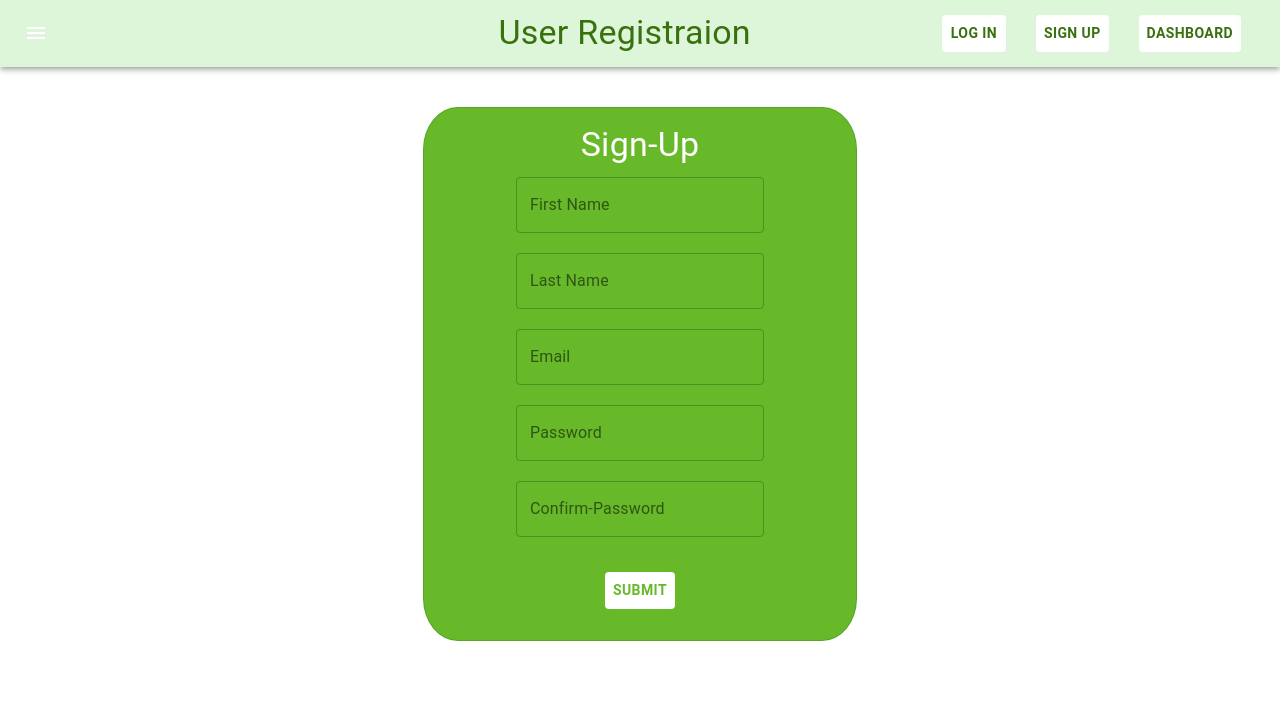
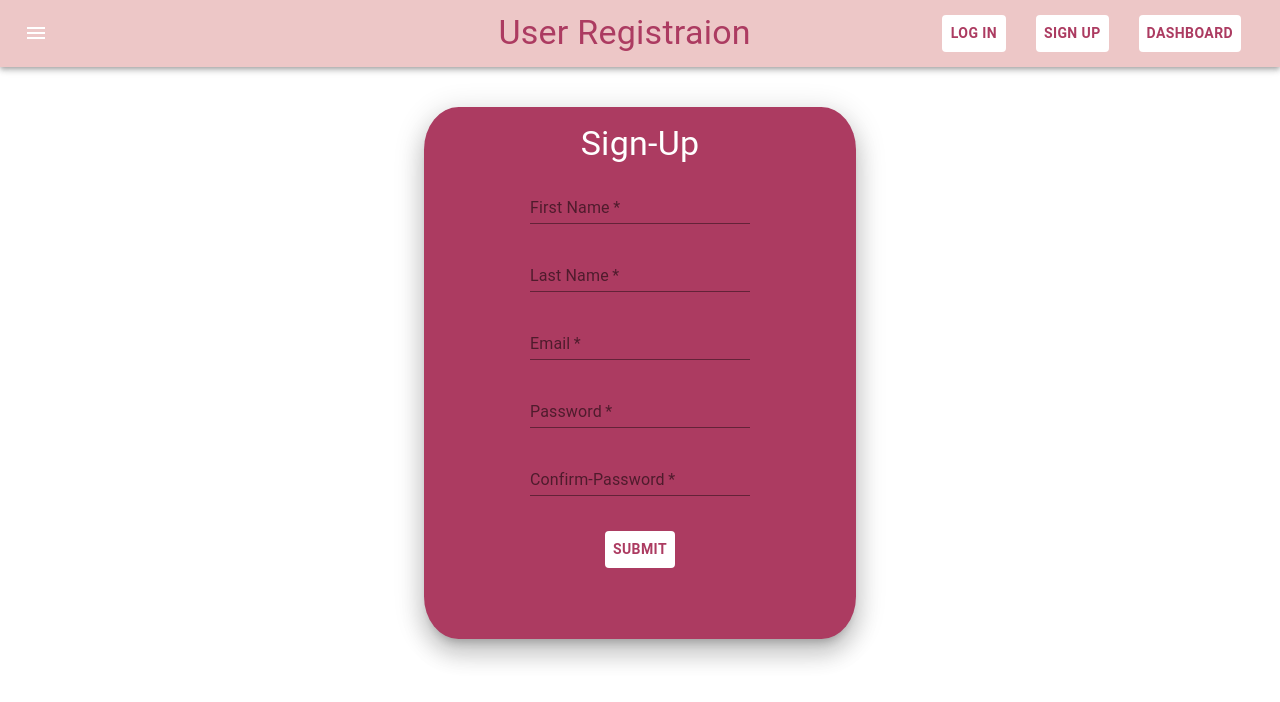
Before and after one commit to MakarandPundlik/BlogPost, a React (Create React App) app in the folder Frontend/: page /signup in a window 1280 px wide. Shown: the top 702 px of the page. Built offline with nearby package versions, Linux system fonts and the light colour scheme.

Commit message:
added axios in frontend

```diff
--- a/Frontend/src/components/DashBoard.js
+++ b/Frontend/src/components/DashBoard.js
@@ -4,13 +4,13 @@ import { makeStyles,createMuiTheme, MuiThemeProvider } from '@material-ui/core/s
 import Paper from '@material-ui/core/Paper';
 import FormControl from '@material-ui/core/FormControl';
 import Button from '@material-ui/core/Button'
-import {ThemeProvider, Typography} from "@material-ui/core";
+import {Typography} from "@material-ui/core";
 
 
 const styles = {
 	button: {
 		margin: 15,
-		color: '#67B92A',
+		color: '#AC3B61',
 		background: '#ffffff',
 		fontWeight: 'bold',
     },
@@ -43,7 +43,7 @@ const useStyles = makeStyles((theme) => ({
 		width: theme.spacing(50),
 		height: theme.spacing(50),
 		marginTop: theme.spacing(5),
-        background: '#67B92A',
+		background: '#AC3B61',
 		color: '#ffffff	',
 		height: 100,
 	},
--- a/Frontend/src/components/LogIn.js
+++ b/Frontend/src/components/LogIn.js
@@ -3,15 +3,15 @@ import { makeStyles,createMuiTheme, MuiThemeProvider } from '@material-ui/core/s
 import Paper from '@material-ui/core/Paper';
 import TextField from '@material-ui/core/TextField';
 import Button from '@material-ui/core/Button'
-import {ThemeProvider, Typography} from "@material-ui/core";
-import FormControl from '@material-ui/core/FormControl';
+import { Typography} from "@material-ui/core";
+
 import axios from 'axios';
 const API_URL = "http://localhost:2000/"
 
 const styles = {
 	button: {
 		margin: 15,
-		color: '#67B92A',
+		color: '#AC3B61',
 		background: '#ffffff',
 		fontWeight: 'bold',
     },
@@ -44,7 +44,7 @@ const useStyles = makeStyles((theme) => ({
 		width: theme.spacing(50),
 		height: theme.spacing(50),
 		marginTop: theme.spacing(5),
-        background: '#67B92A',
+		background: '#AC3B61',
 		color: '#ffffff	',
 		height: 300,
 		borderRadius:"8%"
@@ -73,8 +73,9 @@ const LogIn = (props) => {
 		profile.email = state.email;
 		profile.password = state.password;
 
-		axios.post(`http://localhost:2000/login/profile`,profile,{
+		axios.post(`${API_URL}login/profile`,profile,{
 			headers:{
+				Accept:'application/json',
 				'Content-Type':'application/json'
 			}
 
@@ -85,24 +86,32 @@ const LogIn = (props) => {
 			props.history.push('/dashboard')
 		})
 		.catch(err=>console.log(err));
+
+		// axios.get('profiles',{
+		// 	headers:{
+		// 		Accept:'application/json',
+		//  		'Content-Type':'application/json'
+		// 	}
+		// }).then((res)=>console.log(res))
+		// .catch(err=>console.log(err));
 	}
 
 
     return (
         <div className={classes.root}>
       <MuiThemeProvider theme={theme}>
-	  <FormControl onSubmit={handleSubmit}>
+	  <form onSubmit={handleSubmit} autoComplete="off">
       <Paper variant="outlined" className={classes.control}  elevation={15}>
       <Typography variant="h4" gutterBottom>
 		  Log-In
 	  </Typography>
 
-       <TextField id="email" label="Email" variant="outlined" type="email"
+       <TextField id="email" label="Email" variant="standard" type="email"
 		   onChange={handleChange}
 		   required={true}
 	   />
 		<br/><br/>
-        <TextField id="password" label="Password" variant="outlined" type="password"
+        <TextField id="password" label="Password" variant="standard" type="password"
 			 onChange={handleChange}
 			 required={true}
 		/>
@@ -112,7 +121,7 @@ const LogIn = (props) => {
 		onClick={handleSubmit}
 		style={styles.button}>Submit</Button>
       </Paper>
-	  </FormControl>
+	  </form>
      </MuiThemeProvider>
 
     </div>
--- a/Frontend/src/components/NavBar.js
+++ b/Frontend/src/components/NavBar.js
@@ -11,7 +11,7 @@ import { Link } from '@material-ui/core';
 const styles = {
 	button: {
 		margin: 15,
-		color: '#39710F',
+		color: '#AC3B61',
 		background: '#ffffff',
     fontWeight: 'bold',
 
@@ -35,10 +35,10 @@ const useStyles = makeStyles((theme) => ({
   title: {
     flexGrow: 1,
     marginLeft:"20%",
-    color: '#39710F'
+    color: '#AC3B61'
   },
   appbar:{
-    background:'#DDF5D9'
+    background:'#EDC7C7'
   },
   underline: {
     "&&&:before": {
--- a/Frontend/src/components/SignUp.js
+++ b/Frontend/src/components/SignUp.js
@@ -3,13 +3,15 @@ import { makeStyles,createMuiTheme, MuiThemeProvider } from '@material-ui/core/s
 import Paper from '@material-ui/core/Paper';
 import TextField from '@material-ui/core/TextField';
 import Button from '@material-ui/core/Button'
-import {ThemeProvider, Typography, Link} from "@material-ui/core";
-import FormControl from '@material-ui/core/FormControl';
+import { Typography} from "@material-ui/core";
+
+import axios from 'axios';
+const API_URL = "http://localhost:2000/"
 
 const styles = {
 	button: {
 		margin: 15,
-		color: '#67B92A',
+		color: '#AC3B61',
 		background: '#ffffff',
 		fontWeight: 'bold',
     },
@@ -43,7 +45,7 @@ const useStyles = makeStyles((theme) => ({
 		width: theme.spacing(50),
 		height: theme.spacing(50),
 		marginTop: theme.spacing(5),
-        background: '#67B92A',
+        background: '#AC3B61',
 		color: '#ffffff	',
 		height: 500,
 		borderRadius:"8%"
@@ -73,33 +75,42 @@ const SignUp = (props) => {
 		profile.password = state.password;
 		profile.con_password = state.con_password;
 
-
+		axios.post(`${API_URL}register/profile`,profile,{
+			headers:{
+				headers:{
+					Accept:'application/json',
+					'Content-Type':'application/json'
+				}
+			}
+		})
+		.then((res)=>console.log(res))
+		.catch((err)=>console.log(err));
 	}
     return (
         <div className={classes.root}>
       <MuiThemeProvider theme={theme}>
-	  <FormControl onSubmit={handleSubmit}>
-      <Paper variant="outlined" className={classes.control}  elevation={15}>
+	  <form onSubmit={handleSubmit} autoComplete="off">
+      <Paper variant="standard" className={classes.control}  elevation={15}>
 
       <Typography variant="h4" gutterBottom>
 		  Sign-Up
 	  </Typography>
-      <TextField id="firstname" label="First Name" variant="outlined" onChange={handleChange}/>
+      <TextField id="firstname" label="First Name" variant="standard" onChange={handleChange} required={true}/>
         <br/><br/>
-        <TextField id="lastname" label="Last Name" variant="outlined" onChange={handleChange}/>
+        <TextField id="lastname" label="Last Name" variant="standard" onChange={handleChange} required={true}/>
         <br/><br/>
-       <TextField id="email" label="Email" variant="outlined" type="email" onChange={handleChange}/>
+       <TextField id="email" label="Email" variant="standard" type="email" onChange={handleChange} required={true}/>
 		<br/><br/>
-        <TextField id="password" label="Password" variant="outlined" type="password" onChange={handleChange}/>
+        <TextField id="password" label="Password" variant="standard" type="password" onChange={handleChange} required={true}/>
 		<br/><br/>
-        <TextField id="con_password" label="Confirm-Password" variant="outlined" type="password" onChange={handleChange}/>
+        <TextField id="con_password" label="Confirm-Password" variant="standard" type="password" onChange={handleChange} required={true}/>
 		<br/><br/>
 		<Button
 		onClick={handleSubmit}
 		style={styles.button}>Submit</Button>
 
       </Paper>
-	  </FormControl>
+	  </form>
      </MuiThemeProvider>
 
     </div>
--- a/Frontend/src/index.css
+++ b/Frontend/src/index.css
@@ -5,6 +5,7 @@ body {
     sans-serif;
   -webkit-font-smoothing: antialiased;
   -moz-osx-font-smoothing: grayscale;
+
 }
 
 code {
```
Also changed, not shown: 2 other files (tests, documents, lock files or other folders).
